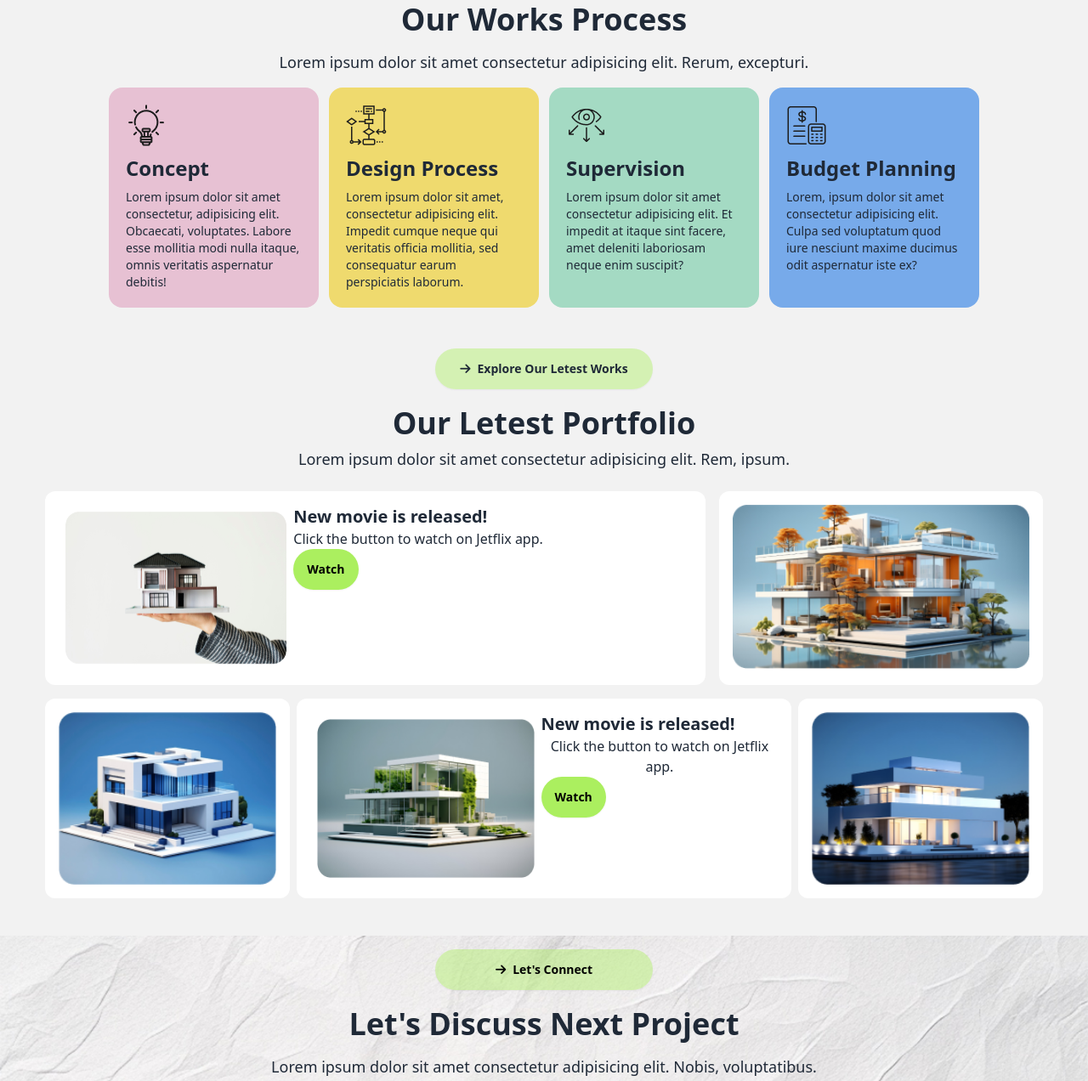
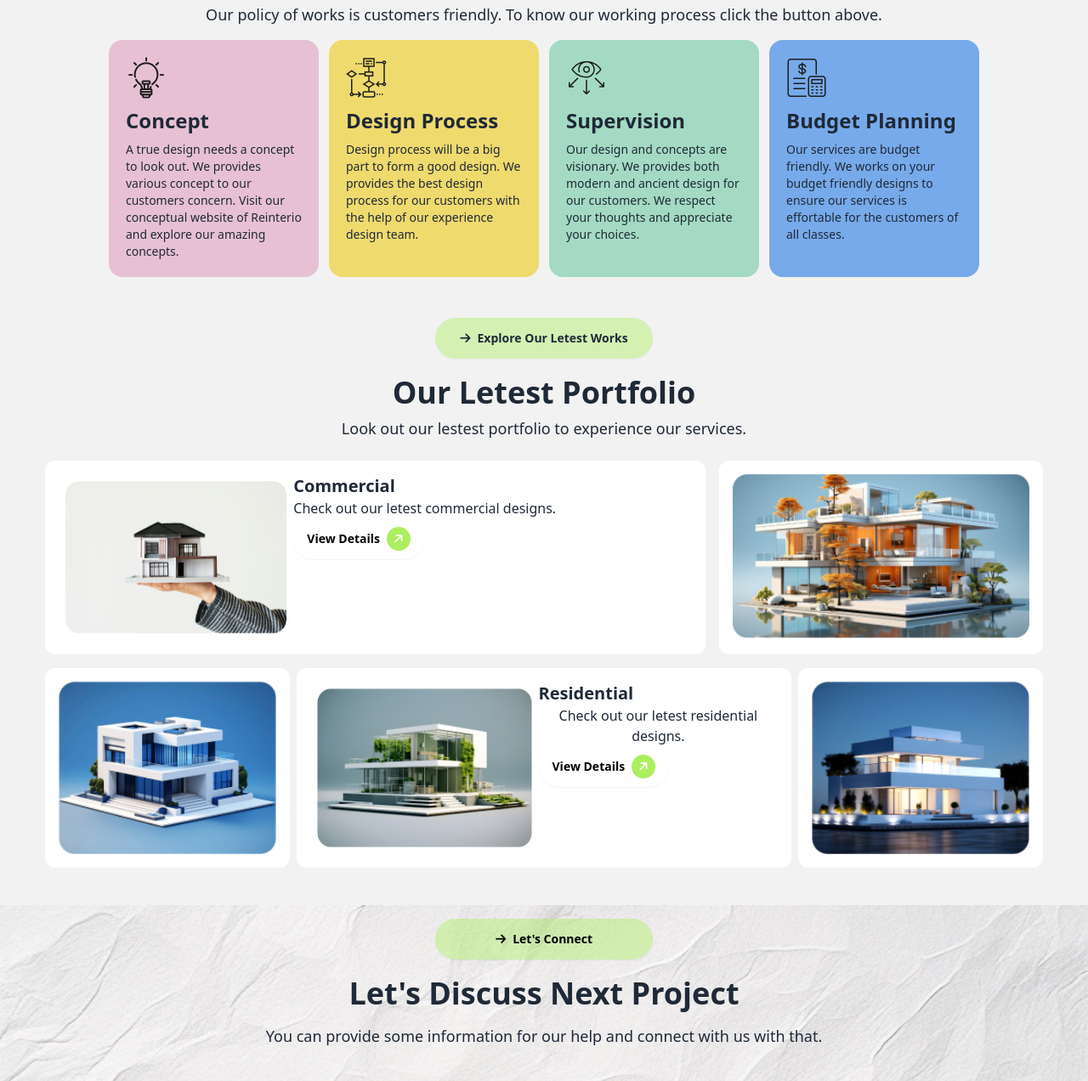
Before and after one commit to shahriaraf/Assignment-3, a plain HTML site: page index.html in a window 1280 px wide. Shown: the part 1519-2791 px from the top of the page at 85% size. Drawn offline with nearby package versions, Linux system fonts and the light colour scheme.

Commit message:
added letest file

```diff
--- a/index.html
+++ b/index.html
@@ -109,8 +109,7 @@
             <div class="text-center lg:text-start">
               <h1 class="py-3 text-4xl font-bold lg:mr-3 mt-2">We design thoughtful, liveable spaces</h1>
               <p class="font-medium text-lg mb-2 lg:py-2 mr-3">
-                Provident cupiditate voluptatem et in. Quaerat fugiat ut assumenda excepturi exercitationem
-                quasi. In deleniti eaque aut repudiandae et a id nisi.
+                Our service provides designs which is thoughtful and maintain liveable spaces. We also ensure that the design of your house or apartment looks appreciatable.
               </p>
             </div>
 
@@ -120,7 +119,7 @@
               </figure>
               <div class="card-body w-10/12">
                 <h2 class="card-title text-xl font-semibold">Commercial</h2>
-                <p class="text-lg font-medium">The barn house captivates with its blend of rustic charm and modern.</p>
+                <p class="text-lg font-medium">Our service requires commercial designs.</p>
                 <div class="card-actions justify-end">
                 </div>
               </div>
@@ -132,7 +131,7 @@
               </figure>
               <div class="card-body w-10/12">
                 <h2 class="card-title text-xl font-semibold">Residential</h2>
-                <p class="text-lg font-medium">The barn house captivates with its blend of rustic charm and modern.</p>
+                <p class="text-lg font-medium">Our service requires resudential designs.</p>
                 <div class="card-actions justify-end">
                 </div>
               </div>
@@ -156,37 +155,32 @@
       </div>
 
       <h1 class="text-center text-4xl font-extrabold mb-4">Our Works Process</h1>
-      <p class="text-center text-lg font-medium mb-4">Lorem ipsum dolor sit amet consectetur adipisicing elit. Rerum,
-        excepturi.</p>
+      <p class="text-center text-lg font-medium mb-4">Our policy of works is customers friendly. To know our working process click the button above.</p>
 
       <div class="grid grid-cols-1 gap-3 pb-5 lg:grid-cols-4 w-4/5 m-auto">
 
         <div class="p-5 bg-[#E7C1D3] rounded-2xl mb-2">
           <img src="B10-Assignment-03-main/assets/concept.png" alt="" class="mb-2.5">
           <h1 class="text-2xl mb-2 font-semibold">Concept</h1>
-          <p class="text-sm font-medium">Lorem ipsum dolor sit amet consectetur, adipisicing elit. Obcaecati,
-            voluptates. Labore esse mollitia modi nulla itaque, omnis veritatis aspernatur debitis!</p>
+          <p class="text-sm font-medium">A true design needs a concept to look out. We provides various concept to our customers concern. Visit our conceptual website of Reinterio and explore our amazing concepts.</p>
         </div>
 
         <div class="p-5 bg-[#EFDA6E] rounded-2xl mb-2">
           <img src="B10-Assignment-03-main/assets/flow-chart.png" alt="" class="mb-2.5">
           <h1 class="text-2xl mb-2 font-semibold">Design Process</h1>
-          <p class="text-sm font-medium">Lorem ipsum dolor sit amet, consectetur adipisicing elit. Impedit cumque neque
-            qui veritatis officia mollitia, sed consequatur earum perspiciatis laborum.</p>
+          <p class="text-sm font-medium">Design process will be a big part to form a good design. We provides the best design process for our customers with the help of our experience design team.</p>
         </div>
 
         <div class="p-5 bg-[#A4DAC3] rounded-2xl mb-2">
           <img src="B10-Assignment-03-main/assets/vision.png" alt="" class="mb-2.5">
           <h1 class="text-2xl mb-2 font-semibold">Supervision</h1>
-          <p class="text-sm font-medium">Lorem ipsum dolor sit amet consectetur adipisicing elit. Et impedit at itaque
-            sint facere, amet deleniti laboriosam neque enim suscipit?</p>
+          <p class="text-sm font-medium">Our design and concepts are visionary. We provides both modern and ancient design for our customers. We respect your thoughts and appreciate your choices.</p>
         </div>
 
         <div class="p-5 bg-[#77AAEA] rounded-2xl mb-2">
           <img src="B10-Assignment-03-main/assets/budget-planning.png" alt="" class="mb-2.5">
           <h1 class="text-2xl mb-2 font-semibold">Budget Planning</h1>
-          <p class="text-sm font-medium">Lorem, ipsum dolor sit amet consectetur adipisicing elit. Culpa sed voluptatum
-            quod iure nesciunt maxime ducimus odit aspernatur iste ex?</p>
+          <p class="text-sm font-medium">Our services are budget friendly. We works on your budget friendly designs to ensure our services is effortable for the customers of all classes.</p>
         </div>
 
       </div>
@@ -204,7 +198,7 @@
 
       <div class="text-center mb-6 w-3/4 m-auto">
         <h1 class="text-4xl font-extrabold mb-2">Our Letest Portfolio</h1>
-        <p class="text-lg font-medium">Lorem ipsum dolor sit amet consectetur adipisicing elit. Rem, ipsum.</p>
+        <p class="text-lg font-medium">Look out our lestest portfolio to experience our services.</p>
       </div>
 
 
@@ -215,11 +209,13 @@
               <img class="p-2 w-full h-full" src="B10-Assignment-03-main/assets/img1.png" alt="Movie" />
             </div>
             <div class="text-center">
-              <h2 class="card-title justify-center lg:justify-start">New movie is released!</h2>
-              <p>Click the button to watch on Jetflix app.</p>
+              <h2 class="card-title justify-center lg:justify-start">Commercial</h2>
+              <p>Check out our letest commercial designs.
+              </p>
               <div class="card-actions grid justify-center lg:justify-start">
                 <button
-                  class="btn btn-primary border-none text-black bg-[#ABEF5F] hover:bg-slate-300 rounded-full">Watch</button>
+                  class="btn btn-primary border-none text-black bg-white hover:bg-slate-300 rounded-full">View Details<i
+                  class="fa-solid fa-arrow-right text-white -rotate-45 text-sm rounded-full py-1 px-2 bg-[#ABEF5F]"></i></button>
               </div>
             </div>
           </div>
@@ -240,11 +236,12 @@
               <img class="p-2 w-full h-full" src="B10-Assignment-03-main/assets/img4.png" alt="" />
             </div>
             <div class="text-center">
-              <h2 class="card-title justify-center lg:justify-start">New movie is released!</h2>
-              <p>Click the button to watch on Jetflix app.</p>
+              <h2 class="card-title justify-center lg:justify-start">Residential</h2>
+              <p>Check out our letest residential designs.</p>
               <div class="card-actions grid justify-center lg:justify-start">
                 <button
-                  class="btn btn-primary text-black border-none bg-[#ABEF5F] rounded-full hover:bg-slate-300">Watch</button>
+                  class="btn btn-primary text-black border-none bg-white rounded-full hover:bg-slate-300">View Details<i
+                  class="fa-solid fa-arrow-right text-white -rotate-45 text-sm rounded-full py-1 px-2 bg-[#ABEF5F]"></i></button>
               </div>
             </div>
           </div>
@@ -270,7 +267,7 @@
 
         <div class="text-center -mb-10">
           <h1 class="text-4xl font-extrabold mb-4">Let's Discuss Next Project</h1>
-          <p class="text-lg font-medium">Lorem ipsum dolor sit amet consectetur adipisicing elit. Nobis, voluptatibus.
+          <p class="text-lg font-medium">You can provide some information for our help and connect with us with that.
           </p>
         </div>
 
@@ -305,7 +302,7 @@
       <h1 class="text-5xl font-extrabold">Rinterio</h1>
     </div>
 
-    <p class="text-lg font-medium">Lorem, ipsum dolor sit amet consectetur adipisicing elit. Deserunt, possimus?</p>
+    <p class="text-lg font-medium">All rights reseved to @reinterio</p>
 
     <nav class="grid grid-flow-row gap-10 lg:grid-flow-col font-medium text-lg">
       <a class="link link-hover">Home</a>
```
